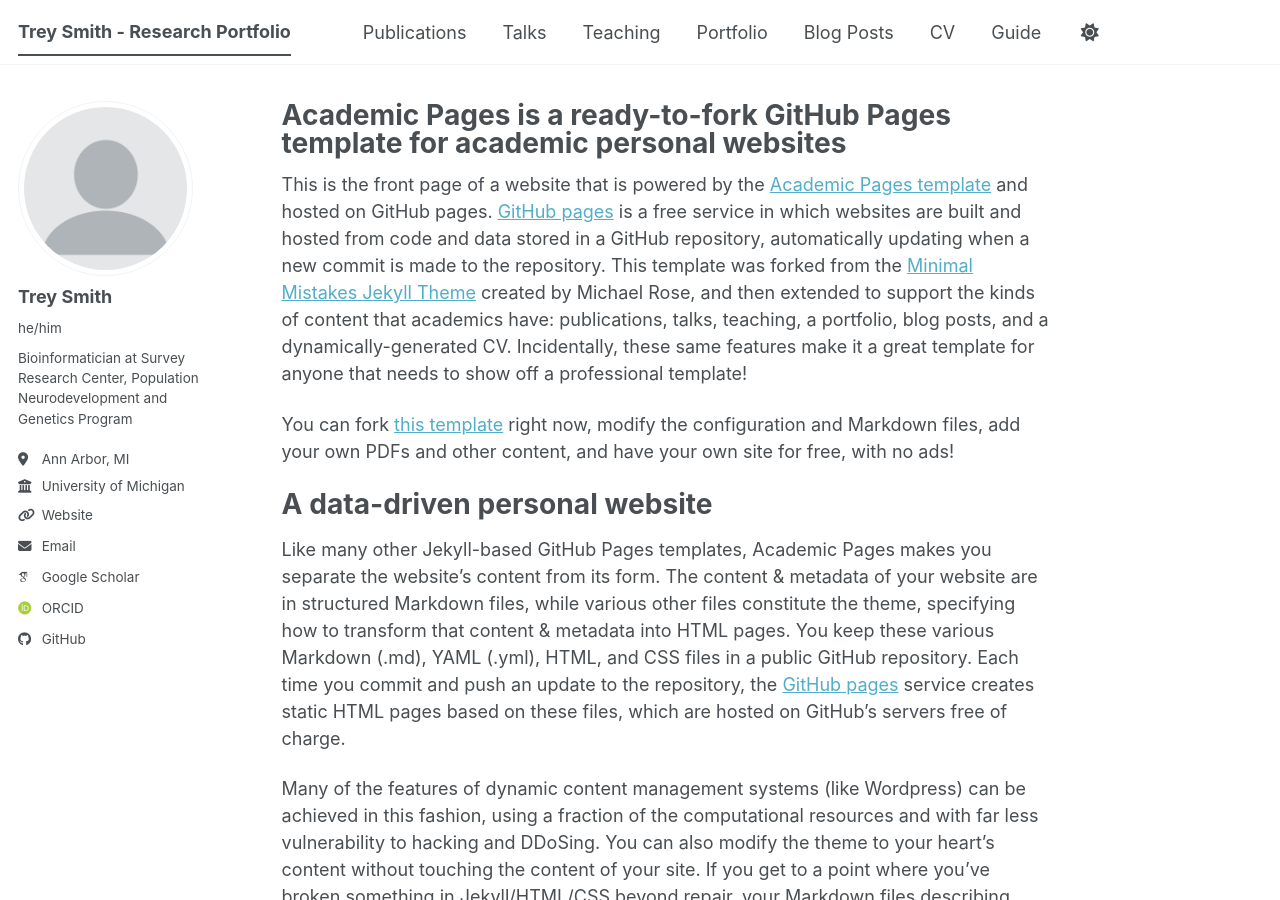
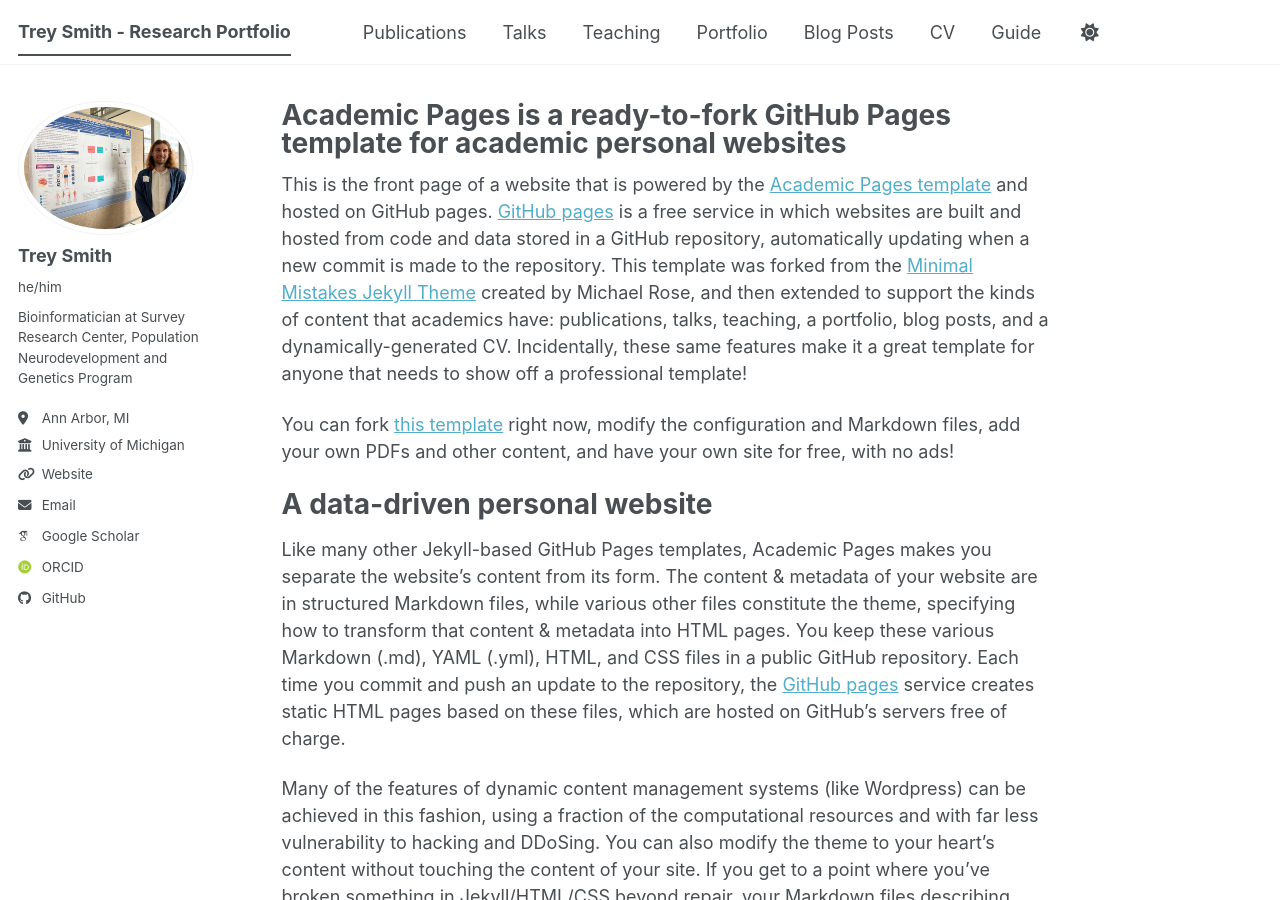
Before and after one commit to Treys925/Treys925.github.io, a Jekyll site: the page built from _pages/about.md, in a window 1280 px wide and 900 px high. Built offline with Jekyll 4.4.1, drawn with Linux system fonts in a browser that asks for light colours; some web fonts are replaced; a script bundle is joined from its source files by our own code; library files that are not in the unit come from our copies.

Commit message:
Update _config.yml

```diff
--- a/_config.yml
+++ b/_config.yml
@@ -23,7 +23,7 @@
 #               Additional customization can be done by editing /_includes/author-profile.html
 author:
   # Biographic information
-  avatar           : "profile.png"
+  avatar           : "IMG_5182.jpeg"
   name             : "Trey Smith"
   pronouns         : "he/him"
   bio              : "Bioinformatician at Survey Research Center, Population Neurodevelopment and Genetics Program"
```
